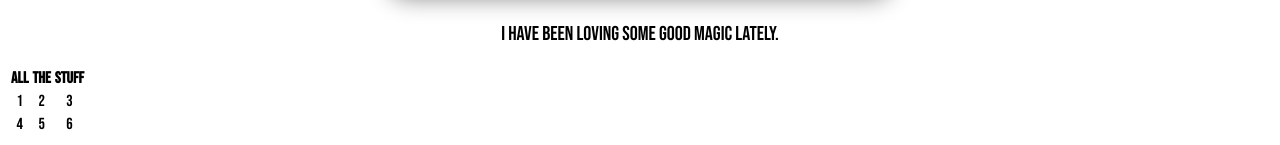
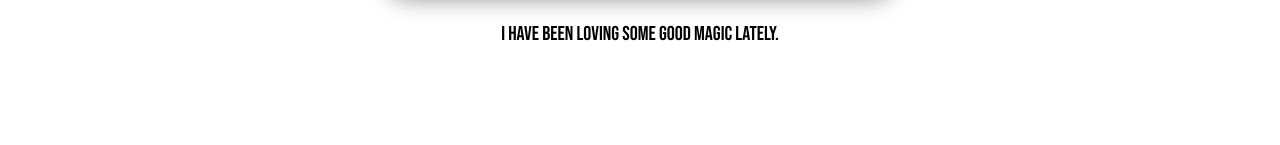
Before and after one commit to Tyler-Moline/basic-html-homework, a plain HTML site: page index.html in a window 1280 px wide. Shown: the part 3008-3153 px from the top of the page. After the commit the page ends 3074 px from the top, so only its background shows below. Drawn offline with Linux system fonts and the light colour scheme.

Commit message:
trying this again

```diff
--- a/index.html
+++ b/index.html
@@ -138,27 +138,4 @@
       <p>I have been loving some good magic lately.</p>
     </div>
   </section>
-  <section class="forgotten-table">
-    <table>
-      <thead>
-        <tr>
-          <th>All</th>
-          <th>The</th>
-          <th>stuff</th>
-        </tr>
-      </thead>
-      <tbody>
-        <tr>
-          <td>1</td>
-          <td>2</td>
-          <td>3</td>
-        </tr>
-        <tr>
-          <td>4</td>
-          <td>5</td>
-          <td>6</td>
-        </tr>
-      </tbody>
-    </table>
-  </section>
 </html>
```
